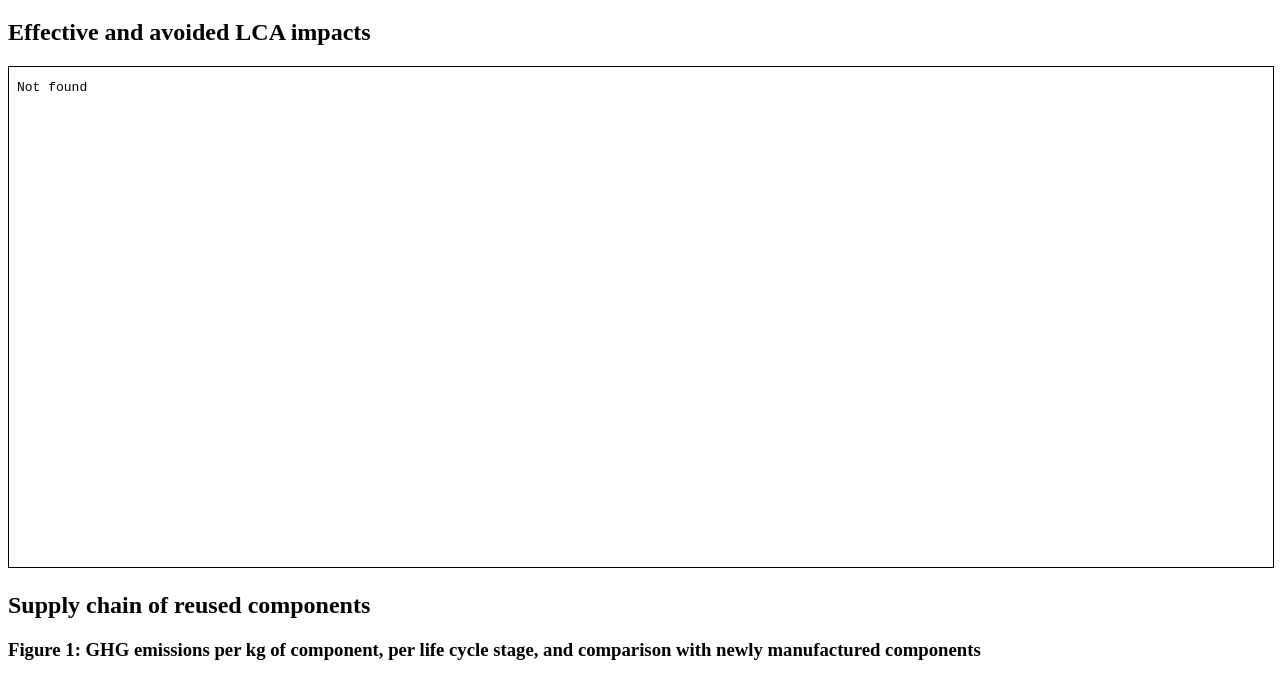
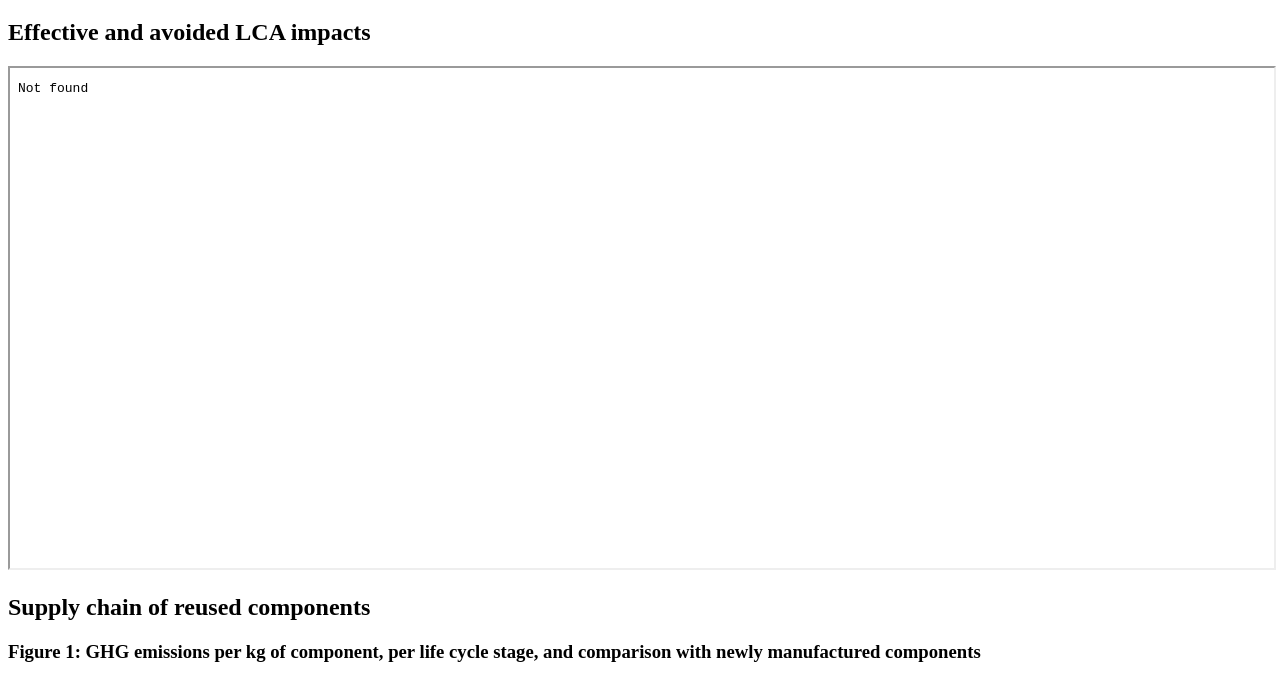
Before and after one commit to LESBAT-HEIG-VD/Reuse-LCA-Hobelwerk, a plain HTML site: page docs/index.html in a window 1280 px wide. Shown: the part 61-739 px from the top of the page. Drawn offline with Linux system fonts and the light colour scheme; grey boxes are pictures that could not be loaded.

```diff
--- a/docs/index.html
+++ b/docs/index.html
@@ -7,7 +7,7 @@
 <body>
     <h1>Hobelwerk new construction</h1>
     <h2>Effective and avoided LCA impacts</h2>
-    <iframe src="Hobelwerk_building_impacts_table.html" width="100%" height="500" style="border:1px solid black;">  </iframe>
+    <iframe src="Hobelwerk_building_impacts_table.html" width="100%" height="500">  </iframe>
 
     <h2>Supply chain of reused components</h2>
     <h3>Figure 1: GHG emissions per kg of component, per life cycle stage, and comparison with newly manufactured components</h3>
```
